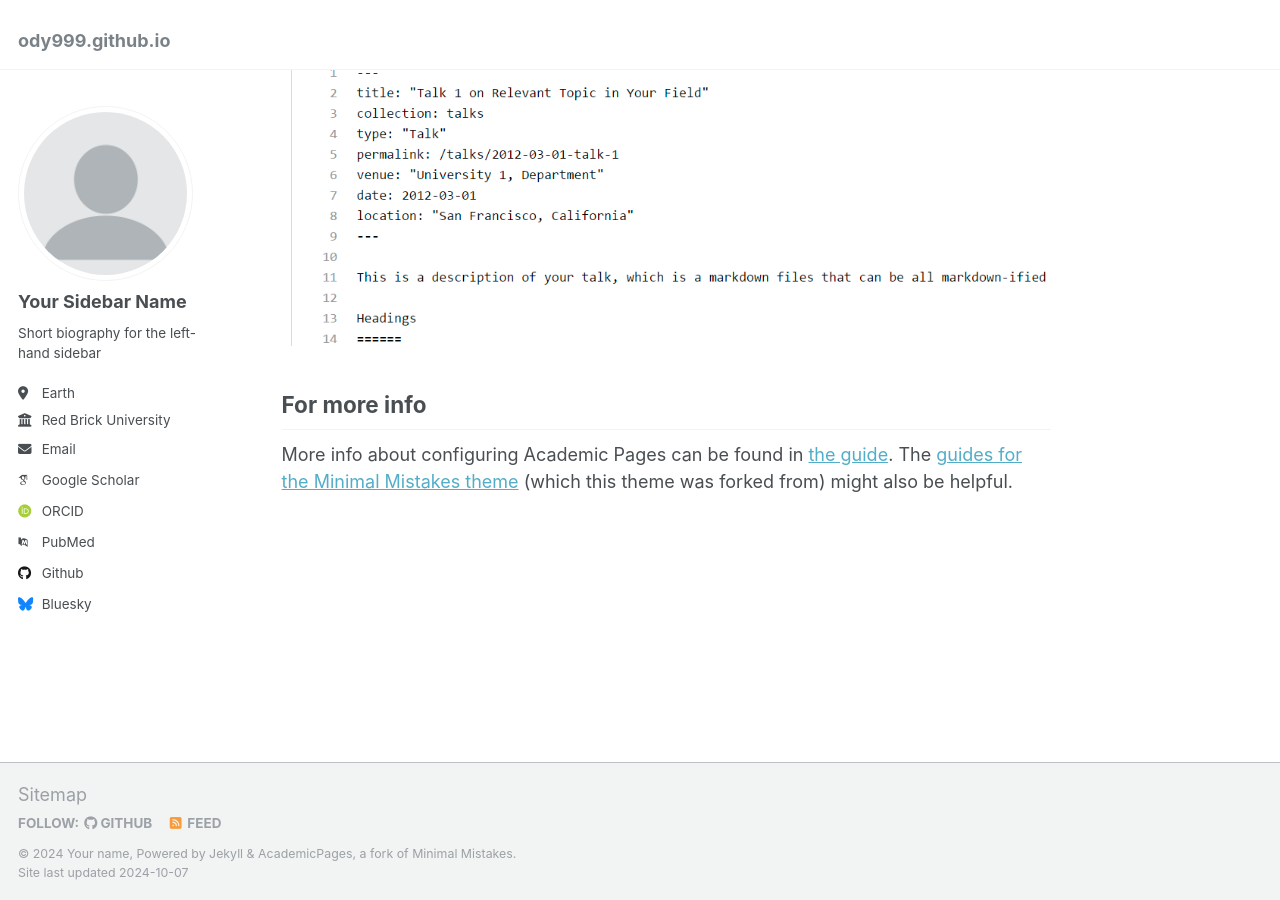
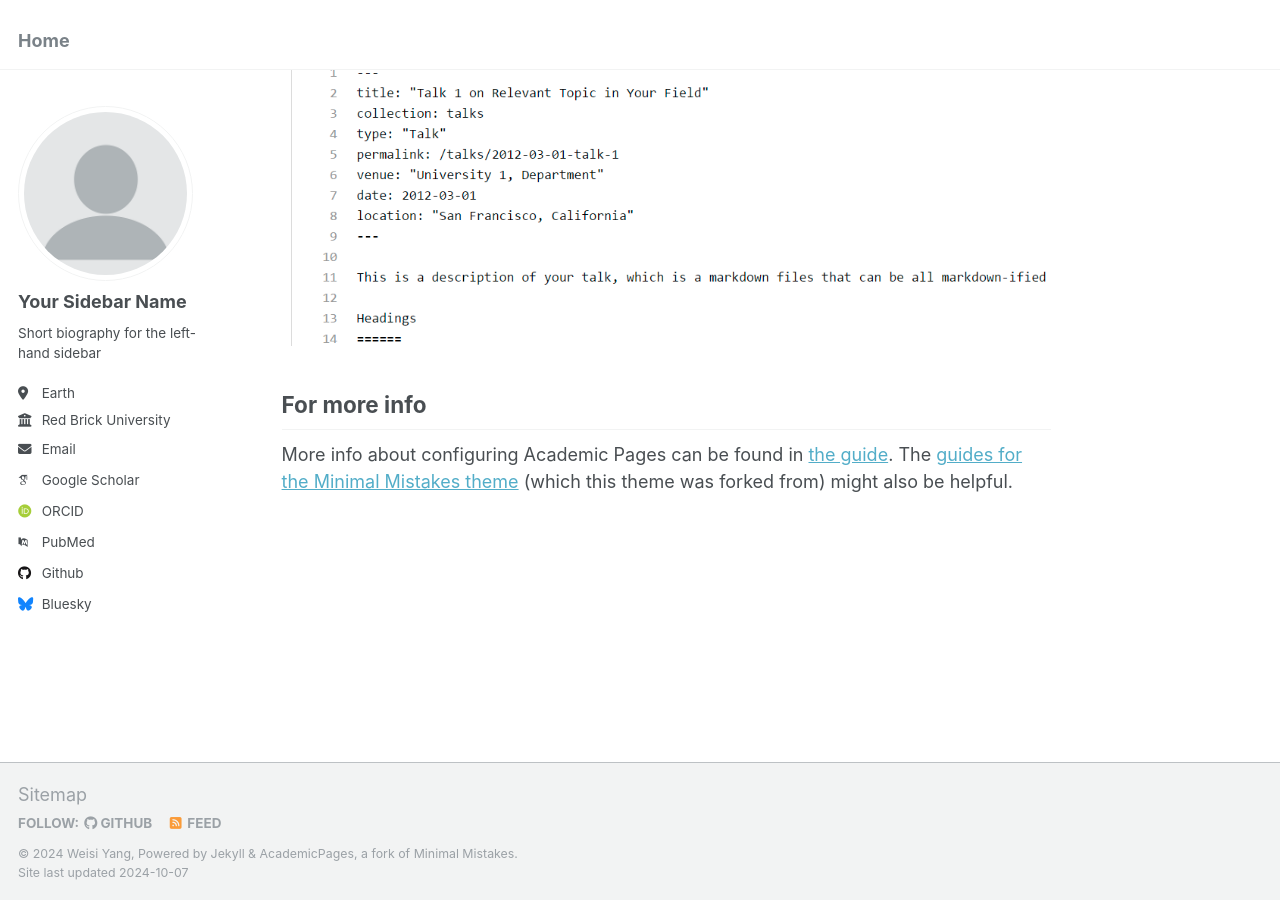
Before and after one commit to ody999/ody999.github.io, a Jekyll site: the page built from _pages/about.md, in a window 1280 px wide and 900 px high, scrolled down 2643 px. Built offline with Jekyll 4.4.1, drawn with Linux system fonts in a browser that asks for light colours; some web fonts are replaced.

Commit message:
Update _config.yml

```diff
--- a/_config.yml
+++ b/_config.yml
@@ -8,9 +8,9 @@
 
 # Basic Site Settings
 locale                   : "en-US"
-# title                    : "Your Name / Site Title"
+title                    : "Home"
 # title_separator          : "-"
-name                     : &name "Your name"
+name                     : &name "Weisi Yang"
 description              : &description "personal description"
 url                      : https://academicpages.github.io # the base hostname & protocol for your site e.g. "https://mmistakes.github.io"
 baseurl                  : "" # the subpath of your site, e.g. "/blog"
```
